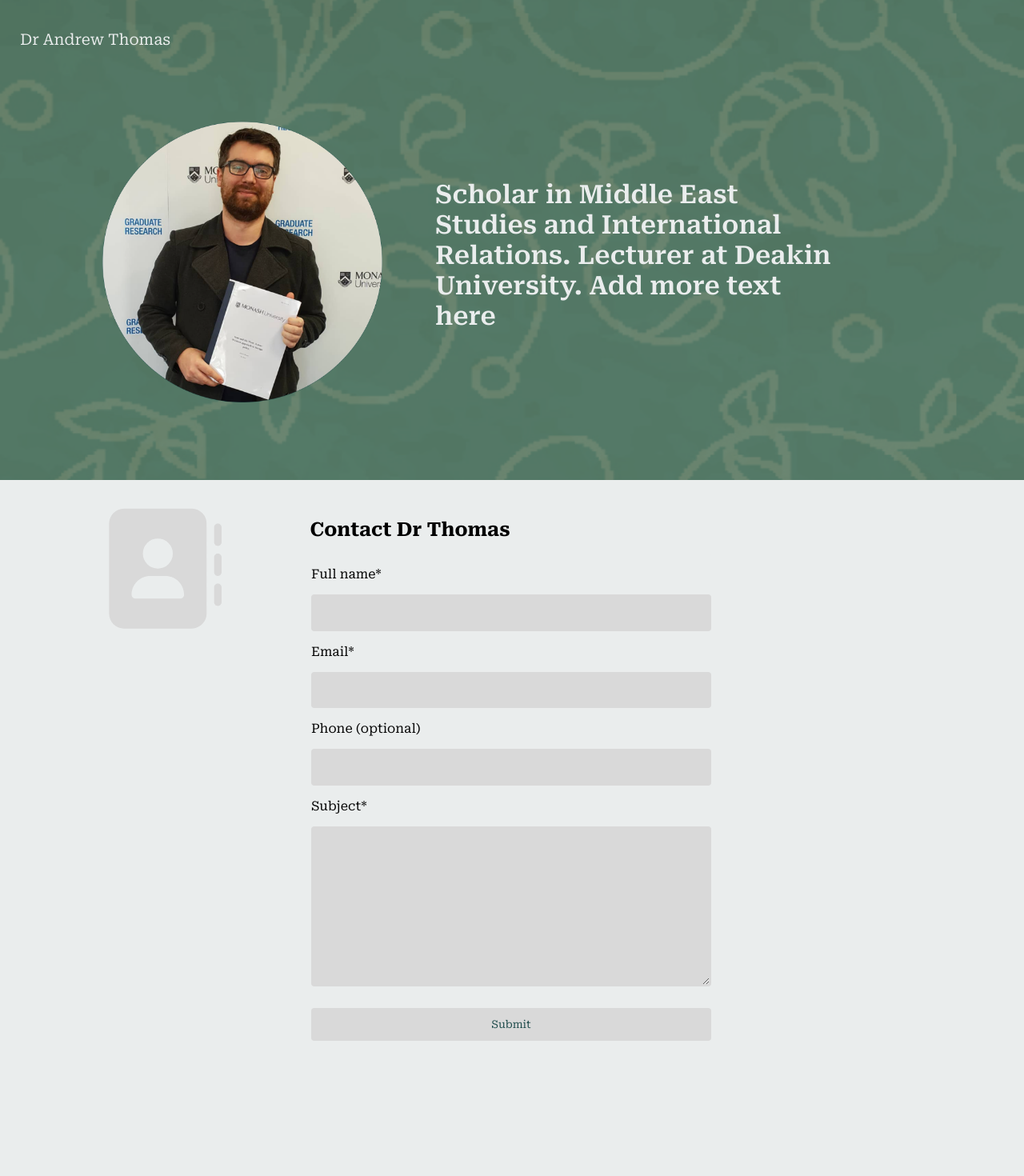
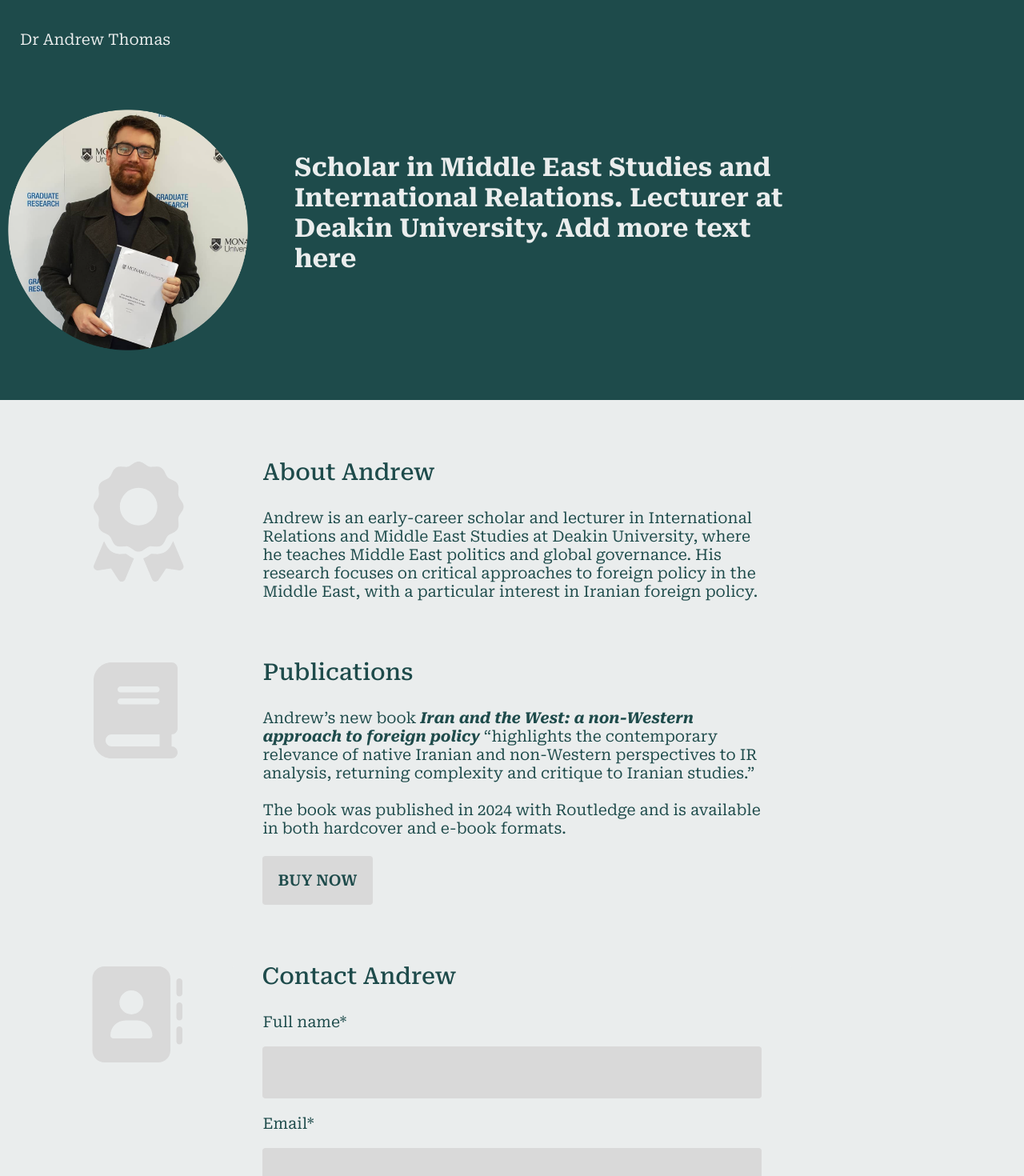
Before and after one commit to AndrewThomasWebsite/andrew-thomas-frontend, a React (Create React App) app: page / in a window 1280 px wide. Shown: the top 1470 px of the page at 80% size. Before the commit the page ends 1317 px from the top, so only its background shows below. Built offline with nearby package versions, Linux system fonts and the light colour scheme.

Commit message:
Basic design complete
The colour of the banner and text may change in the future.
The banner may have the pattern implemented in the future

```diff
--- a/src/App.css
+++ b/src/App.css
@@ -14,19 +14,36 @@
     --background-color: #EAEDED;
 }
 
+form,
+input,
+textarea,
+.about,
+.publications,
+.about-heading,
+.publications-heading,
+.buy-btn,
+.contact-heading
+ {
+  color: var(--text-color);
+}
+
+h2 {
+  font-weight: 500;
+}
+
 header {
   position: relative;
-  height: 500px;
-  background-color: #517867;
+  height: 600px;
+  background-color: var(--text-color);
 }
 
 .banner {
   position: relative;
-  background-color: #517867;
+  background-color: var(--text-color);
   width: 100%;
   height: 500px;
   opacity: 0.2;
-  background-image: url('./Assets/Banner-mobile.png');
+  /* background-image: url('./Assets/Banner-mobile.png');  */
   background-size: cover;
 }
 
@@ -40,8 +57,9 @@ header {
   z-index: 10;
 }
 
-.intro-text {
+/* .intro-text {
   position: absolute;
+  margin: auto;
   top: 0;
   margin-top: 2em;
   background: none;
@@ -49,7 +67,23 @@ header {
   font-size: 1.6em;
   font-weight: 600;
   padding: 1em;
-  z-index: 10;
+
+} */
+
+.intro-text {
+  position: relative;
+  display: flex;
+  font-size: 1.6em;
+  color: #EAEDED;
+  top: 0;
+  background: none;
+  justify-content: center;
+  padding: 0em 1em 0em 1em;
+  margin-top: -16em;
+  margin-bottom: 2em;
+  z-index: 100;
+  opacity: 1;
+
 }
 
 .headshot {
@@ -57,18 +91,58 @@ header {
   background: none;
   display: block;
   margin: auto;
-  margin-top: -18em;
   margin-bottom: 2em;
+  margin-top: -2em;
   z-index: 10;
   width: 250px;
 }
 
+
+
+/* About */
+
+.about, .publications{
+  padding: 1em 2em 0em 2em;
+  color: var(--text-color);
+}
+
+.about-heading {
+  margin: 1em 0em 1em 0em;
+}
+
+.publications-heading {
+  margin: 1em 0em 1em 0em;
+}
+
+.buy-container {
+  margin-top: 1em;
+}
+
+.buy-btn {
+  background-color: #d9d9d9;
+  padding: 1em;
+  border-radius: 4px;
+  margin-top: 10em;
+  text-decoration: none;
+  color: var(--text-color);
+  font-weight: 600;
+}
+
+.buy-btn:hover {
+  color: #d9d9d9;
+  background-color: var(--text-color);
+}
+
 /* Contact form */
+
+.contact-form-card {
+  margin-top: 6em;
+}
 
 form {
   display: flex;
   flex-direction: column;
-  margin: 1em;
+  padding: 2em;
   border-radius: 4px;
   box-shadow: none;
 }
@@ -80,6 +154,7 @@ input, textarea {
   border-radius: 4px;
   background-color: #d9d9d9;
   border: 2px solid transparent;
+  font-size: 1em;
 }
 
 input:hover, textarea:hover {
@@ -87,7 +162,8 @@ input:hover, textarea:hover {
 }
 
 .contact-heading {
-  margin: 2em 0em 0em 0.6em;
+  margin: 0em 0em -1em 1.3em;
+
 }
 
 label {
@@ -114,11 +190,12 @@ textarea {
   justify-content: center;
   text-align: center;
   margin-top: 1em;
+  margin-bottom: 6em;
 }
 
 .submit-btn:hover {
   border: none;
-  background-color: #617a6a;
+  background-color: var(--text-color);
   color: var(--background-color);
 }
 
@@ -127,113 +204,102 @@ input:-webkit-autofill {
   -webkit-text-fill-color: var(--text-color);
 }
 
-.contact-icon{
+.about-icon, .book-icon{
   fill: #d9d9d9;
+  display: flex;
+  margin-right: 6em;
+  margin-left: -11em;
+}
+
+.about-icon{
+  margin-bottom: -9.5em;
   width: 150px;
+}
+
+.book-icon {
+  margin-top: 3em;
+  margin-bottom: -11em;
+  width: 120px;
+}
+
+.contact-icon  {
+  fill: #d9d9d9;
   display: flex;
-  padding-bottom: 31em ;
   margin-right: 6em;
-  margin-left: -15.5em;
+  margin-left: -9.5em;
+  margin-top: 5em;
+  margin-bottom: -12.5em;
+  width: 120px;
+
 }
 
 
 
-@media (max-width: 1100px) {
-.contact-icon {
+@media (max-width: 1099px) {
+.contact-icon, .about-icon, .book-icon {
   display: none;
   }
 }
 
 
-
-@media (min-width: 670px) {
-  .headshot {
-    margin-left: 4em;
-    margin-top: -23em;
-  }
-
-  .intro-text {
-    margin-top: 5em;
-    margin-left: 12em;
-  }
-}
-@media (min-width: 684px) {
-  .intro-text {
-    margin-top: 6em;
-    margin-left: 12em;
-  }
-}
-@media (min-width: 907px) {
-  .intro-text {
-    margin-right: 15vw;
-  }
-}
-
-@media (min-width: 1100px) {
+@media (min-width: 1200px) {
 
   .contact-form-card {
     display: flex;
     justify-content: center;
   }
-  form {
-    width: 500px;
+  form, .about, .publications, .contact {
+    width: 700px;
+  }
+
+  .about, .publications, .contact {
+    margin: auto;
+    font-size: 1.2em;
   }
 
   .banner {
-    background-image: url('./Assets/Banner.png');
-  }
-  .intro-text {
-    margin-top: 7em;
-  }
-}
-
-@media (min-width: 1150px) {
-  .intro-text {
-    font-size: 2em;
-    margin-top: 6em;
-    margin-left: 16em;
+    /* background-image: url('./Assets/Banner.png');  */
   }
 
   .headshot {
-    width: 350px;
-    margin-left: 8em;
-    margin-top: -28em;
+    right: 30em;
+    top: 3.8em;
+    width: 300px;
   }
 
-  header, .banner {
-    height: 600px;
+  .intro-text {
+    margin: auto;
+    width: 22em;
+    left: 1.5em;
+    font-size: 2em;
+    top: 2.3em;
   }
-}
 
-  @media (min-width: 1919px) {
-  .intro-text {
-    font-size: 3em;
-    margin-top: 4em;
-    margin-left: 30vw;
-    margin-right: 22vw;
+  .publications-heading {
+    margin: 3em 0em 1em 0em;
   }
-  .headshot {
-    margin-left: 16em;
 
+  .about {
+    margin-top: 3em;
   }
+
+
+
+  .intro-text, .headshot {
+    margin-top: -12em;
+  }
+
 }
 
 
-
-@media (max-width: 440px) {
-  header, .banner {
+ @media (min-width: 400px) {
+  header {
     height: 550px;
   }
 }
 
-@media (max-width: 376px) {
-  header, .banner {
-    height: 600px;
+@media (min-width: 462px) {
+  header {
+    height: 500px;
   }
 }
-
-@media (max-width: 318px) {
-  header, .banner {
-    height: 650px;
-  }
-}
--- a/src/App.js
+++ b/src/App.js
@@ -1,6 +1,9 @@
 import './App.css';
 import ContactFormCard from './Components/ContactFormCard';
 import Headshot from './Assets/Headshot.png'
+import AboutIcon from './Assets/AboutIcon';
+import BookIcon from './Assets/BookIcon';
+import ContactIcon from './Assets/ContactIcon';
 
 
 function App() {
@@ -9,11 +12,36 @@ function App() {
       <header>
         <div className='banner'></div>
         <p className='andrew-thomas-text'>Dr Andrew Thomas</p>
-       <h3 className='intro-text'>Scholar in Middle East Studies and International Relations. Lecturer at Deakin University. Add more text here</h3>
-          <img className='headshot' src={Headshot} alt="Andrew Thomas Headshot" />
+        <h3 className='intro-text'>Scholar in Middle East Studies and International Relations. Lecturer at Deakin University. Add more text here</h3>
+        <img className='headshot' src={Headshot} alt="Andrew Thomas Headshot" />
+      </header>
 
-      </header>
-      <ContactFormCard />
+      <div className='about'>
+      <AboutIcon />
+        <h2 className='about-heading'>About Andrew</h2>
+        <p> Andrew is an early-career scholar and lecturer in International Relations and Middle East Studies at Deakin University, where he teaches Middle East politics and global governance.
+            His research focuses on critical approaches to foreign policy in the Middle East, with a particular interest in Iranian foreign policy.
+        </p>
+      </div>
+
+      <div className='publications'>
+        <BookIcon />
+        <h2 className='publications-heading'>Publications</h2>
+        <p> Andrew’s new book <em><b>Iran and the West: a non-Western approach to foreign policy</b></em> “highlights the contemporary relevance of native Iranian and non-Western perspectives to IR analysis, returning complexity and critique to Iranian studies.”
+        </p>
+        <br></br>
+        <p>The book was published in 2024 with Routledge and is available in both hardcover and e-book formats.</p>
+        <br></br>
+        <div className='buy-container'>
+          <a className='buy-btn' href="https://www.taylorfrancis.com/books/mono/10.4324/9781032646510/iran-west-andrew-thomas" target="_blank" rel="noopener noreferrer">BUY NOW</a>
+        </div>
+      </div>
+
+      <div className='contact'>
+        <ContactIcon />
+        <ContactFormCard className='contact-form-container' />
+      </div>
+
     </div>
   );
 }
--- /dev/null
+++ b/src/Assets/AboutIcon.js
@@ -0,0 +1,9 @@
+import React from 'react';
+
+const AboutIcon = () => (
+  <svg xmlns="http://www.w3.org/2000/svg" viewBox="0 0 512 512" className="about-icon">
+    <path d="M173.8 5.5c11-7.3 25.4-7.3 36.4 0L228 17.2c6 3.9 13 5.8 20.1 5.4l21.3-1.3c13.2-.8 25.6 6.4 31.5 18.2l9.6 19.1c3.2 6.4 8.4 11.5 14.7 14.7L344.5 83c11.8 5.9 19 18.3 18.2 31.5l-1.3 21.3c-.4 7.1 1.5 14.2 5.4 20.1l11.8 17.8c7.3 11 7.3 25.4 0 36.4L366.8 228c-3.9 6-5.8 13-5.4 20.1l1.3 21.3c.8 13.2-6.4 25.6-18.2 31.5l-19.1 9.6c-6.4 3.2-11.5 8.4-14.7 14.7L301 344.5c-5.9 11.8-18.3 19-31.5 18.2l-21.3-1.3c-7.1-.4-14.2 1.5-20.1 5.4l-17.8 11.8c-11 7.3-25.4 7.3-36.4 0L156 366.8c-6-3.9-13-5.8-20.1-5.4l-21.3 1.3c-13.2 .8-25.6-6.4-31.5-18.2l-9.6-19.1c-3.2-6.4-8.4-11.5-14.7-14.7L39.5 301c-11.8-5.9-19-18.3-18.2-31.5l1.3-21.3c.4-7.1-1.5-14.2-5.4-20.1L5.5 210.2c-7.3-11-7.3-25.4 0-36.4L17.2 156c3.9-6 5.8-13 5.4-20.1l-1.3-21.3c-.8-13.2 6.4-25.6 18.2-31.5l19.1-9.6C65 70.2 70.2 65 73.4 58.6L83 39.5c5.9-11.8 18.3-19 31.5-18.2l21.3 1.3c7.1 .4 14.2-1.5 20.1-5.4L173.8 5.5zM272 192a80 80 0 1 0 -160 0 80 80 0 1 0 160 0zM1.3 441.8L44.4 339.3c.2 .1 .3 .2 .4 .4l9.6 19.1c11.7 23.2 36 37.3 62 35.8l21.3-1.3c.2 0 .5 0 .7 .2l17.8 11.8c5.1 3.3 10.5 5.9 16.1 7.7l-37.6 89.3c-2.3 5.5-7.4 9.2-13.3 9.7s-11.6-2.2-14.8-7.2L74.4 455.5l-56.1 8.3c-5.7 .8-11.4-1.5-15-6s-4.3-10.7-2.1-16zm248 60.4L211.7 413c5.6-1.8 11-4.3 16.1-7.7l17.8-11.8c.2-.1 .4-.2 .7-.2l21.3 1.3c26 1.5 50.3-12.6 62-35.8l9.6-19.1c.1-.2 .2-.3 .4-.4l43.2 102.5c2.2 5.3 1.4 11.4-2.1 16s-9.3 6.9-15 6l-56.1-8.3-32.2 49.2c-3.2 5-8.9 7.7-14.8 7.2s-11-4.3-13.3-9.7z"/>
+  </svg>
+);
+
+export default AboutIcon;
--- /dev/null
+++ b/src/Assets/BookIcon.js
@@ -0,0 +1,9 @@
+import React from 'react';
+
+const BookIcon = () => (
+  <svg xmlns="http://www.w3.org/2000/svg" viewBox="0 0 512 512" className="book-icon">
+    <path d="M96 0C43 0 0 43 0 96V416c0 53 43 96 96 96H384h32c17.7 0 32-14.3 32-32s-14.3-32-32-32V384c17.7 0 32-14.3 32-32V32c0-17.7-14.3-32-32-32H384 96zm0 384H352v64H96c-17.7 0-32-14.3-32-32s14.3-32 32-32zm32-240c0-8.8 7.2-16 16-16H336c8.8 0 16 7.2 16 16s-7.2 16-16 16H144c-8.8 0-16-7.2-16-16zm16 48H336c8.8 0 16 7.2 16 16s-7.2 16-16 16H144c-8.8 0-16-7.2-16-16s7.2-16 16-16z"/>
+  </svg>
+);
+
+export default BookIcon;
--- a/src/Components/ContactFormCard.jsx
+++ b/src/Components/ContactFormCard.jsx
@@ -1,5 +1,5 @@
 import React, { useState } from 'react';
-import ContactIcon from '../Assets/ContactIcon';
+
 
 
 export default function ContactFormCard() {
@@ -55,14 +55,13 @@ export default function ContactFormCard() {
 
   return (
     <div className='contact-form-card' id='card-container'>
-      <ContactIcon />
       <div className='card-contents'>
           {successMessage ? (
             <h2 className="success-message">{successMessage}</h2>
           ) : errorMessage ? (
             <h2 className="error-message">{errorMessage}</h2>
           ) : (
-            <h2 className="contact-heading">Contact Dr Thomas</h2>
+            <h2 className="contact-heading">Contact Andrew</h2>
           )}
           <form className='form-container'onSubmit={handleSubmit}>
 
```
